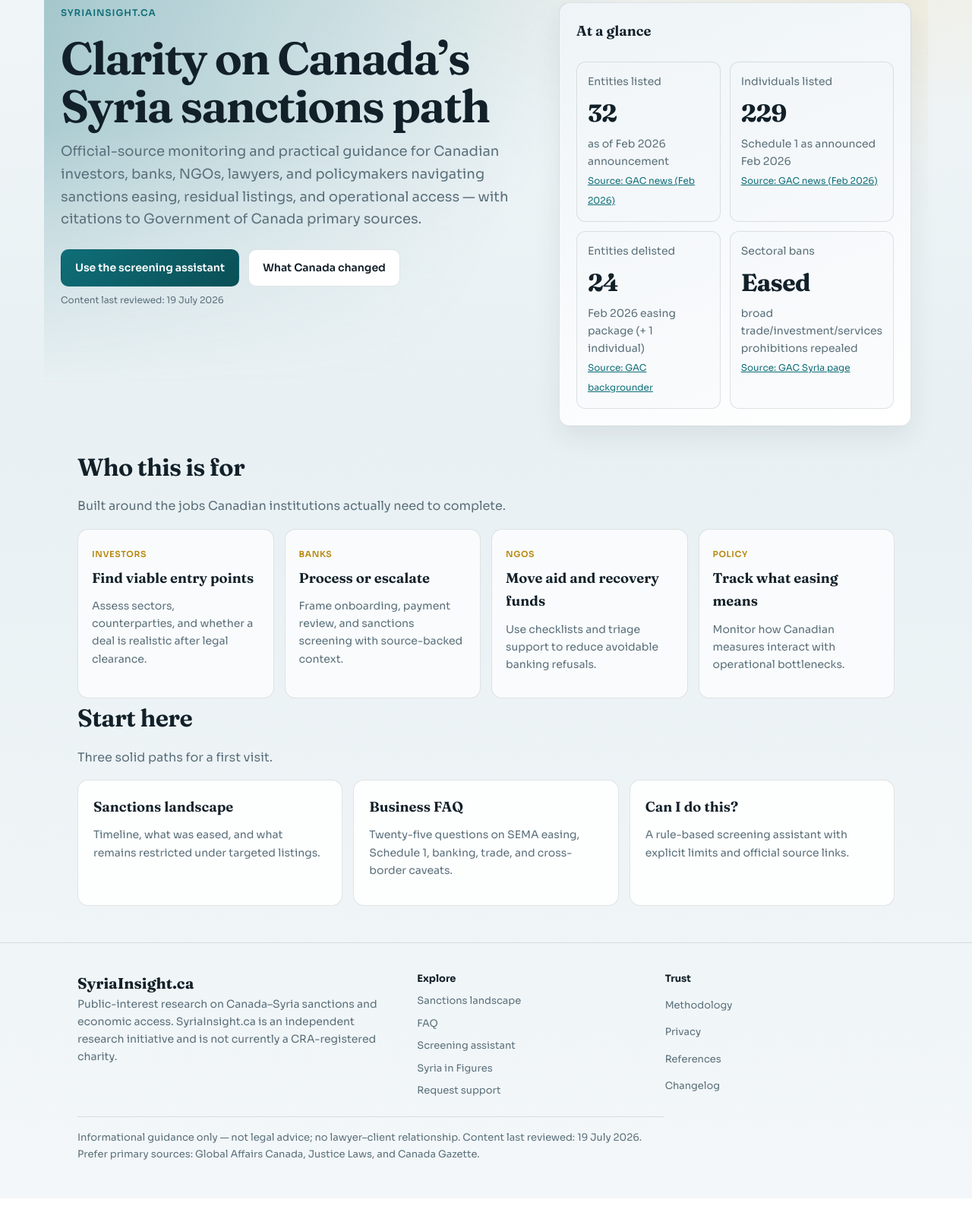
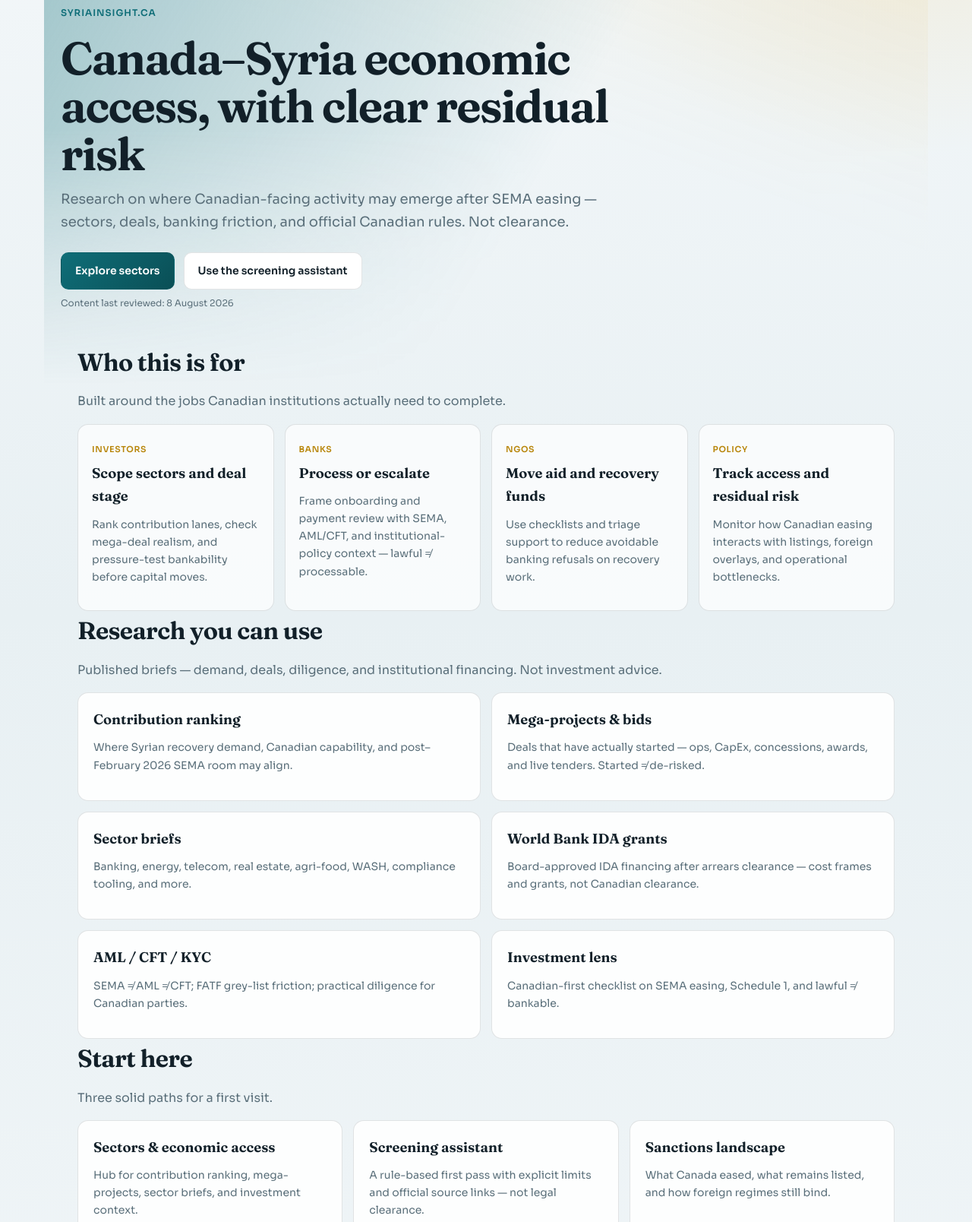
Before and after one commit to sameraljundi/canada-syria-access, a website: page site/index.html in a window 1280 px wide. Shown: the part 168-1776 px from the top of the page at 76% size. Before the commit the page ends 1745 px from the top, so only its background shows below. Drawn offline with Linux system fonts and the light colour scheme.

Commit message:
Reframe homepage as economic-access research hub.
Lead with sectors and published briefs instead of a sanctions KPI dashboard; keep residual-risk baseline and screening below the fold.

Co-authored-by: Cursor <cursoragent@cursor.com>

```diff
--- a/site/css/styles.css
+++ b/site/css/styles.css
@@ -154,6 +154,7 @@ h1 {
   margin: 10px 0 14px;
   max-width: 16ch;
 }
+.hero > h1 { max-width: 20ch; }
 .page-hero h1 { max-width: 22ch; }
 h2 {
   font-family: var(--font-display);
--- a/site/index.html
+++ b/site/index.html
@@ -3,8 +3,8 @@
 <head>
   <meta charset="utf-8"/>
   <meta name="viewport" content="width=device-width, initial-scale=1"/>
-  <meta name="description" content="SyriaInsight.ca — Canada-facing research and decision support on Syria sanctions easing, residual risk, and economic access."/>
-  <title>SyriaInsight.ca — Canada–Syria Sanctions &amp; Economic Access</title>
+  <meta name="description" content="SyriaInsight.ca — Canada-facing research on Syria economic access after SEMA easing: sectors, deals, banking friction, and residual sanctions risk."/>
+  <title>SyriaInsight.ca — Canada–Syria Economic Access</title>
   <link rel="preconnect" href="https://fonts.googleapis.com"/>
   <link rel="preconnect" href="https://fonts.gstatic.com" crossorigin/>
   <link href="https://fonts.googleapis.com/css2?family=Fraunces:opsz,wght@9..144,500;9..144,650;9..144,700&family=Sora:wght@400;500;600;700&display=swap" rel="stylesheet"/>
@@ -38,47 +38,14 @@
   <main>
     <section class="hero wrap">
       <div class="hero-plane" aria-hidden="true"></div>
-      <div class="split">
-        <div>
-          <p class="eyebrow">SyriaInsight.ca</p>
-          <h1>Clarity on Canada’s Syria sanctions path</h1>
-          <p class="lead">Official-source monitoring and practical guidance for Canadian investors, banks, NGOs, lawyers, and policymakers navigating sanctions easing, residual listings, and operational access — with citations to Government of Canada primary sources.</p>
-          <div class="cta">
-            <a class="btn primary" href="/tools.html">Use the screening assistant</a>
-            <a class="btn" href="/sanctions.html">What Canada changed</a>
-          </div>
-          <p class="updated">Content last reviewed: <time datetime="2026-07-19">19 July 2026</time></p>
-        </div>
-        <aside class="glance" aria-label="At a glance figures">
-          <h3>At a glance</h3>
-          <div class="kpis">
-            <div class="kpi">
-              <div class="small">Entities listed</div>
-              <div class="stat">32</div>
-              <div class="small">as of Feb 2026 announcement</div>
-              <a class="source-link" href="https://www.canada.ca/en/global-affairs/news/2026/02/minister-anand-announces-amendments-to-sanctions-related-to-syria.html" target="_blank" rel="noopener noreferrer">Source: GAC news (Feb 2026)</a>
-            </div>
-            <div class="kpi">
-              <div class="small">Individuals listed</div>
-              <div class="stat">229</div>
-              <div class="small">Schedule 1 as announced Feb 2026</div>
-              <a class="source-link" href="https://www.canada.ca/en/global-affairs/news/2026/02/minister-anand-announces-amendments-to-sanctions-related-to-syria.html" target="_blank" rel="noopener noreferrer">Source: GAC news (Feb 2026)</a>
-            </div>
-            <div class="kpi">
-              <div class="small">Entities delisted</div>
-              <div class="stat">24</div>
-              <div class="small">Feb 2026 easing package (+ 1 individual)</div>
-              <a class="source-link" href="https://www.canada.ca/en/global-affairs/news/2026/02/backgrounder-amendments-to-sanctions-related-to-syria.html" target="_blank" rel="noopener noreferrer">Source: GAC backgrounder</a>
-            </div>
-            <div class="kpi">
-              <div class="small">Sectoral bans</div>
-              <div class="stat">Eased</div>
-              <div class="small">broad trade/investment/services prohibitions repealed</div>
-              <a class="source-link" href="https://www.international.gc.ca/world-monde/international_relations-relations_internationales/sanctions/syria-syrie.aspx?lang=eng" target="_blank" rel="noopener noreferrer">Source: GAC Syria page</a>
-            </div>
-          </div>
-        </aside>
+      <p class="eyebrow">SyriaInsight.ca</p>
+      <h1>Canada–Syria economic access, with clear residual risk</h1>
+      <p class="lead">Research on where Canadian-facing activity may emerge after SEMA easing — sectors, deals, banking friction, and official Canadian rules. Not clearance.</p>
+      <div class="cta">
+        <a class="btn primary" href="/sectors.html">Explore sectors</a>
+        <a class="btn" href="/tools.html">Use the screening assistant</a>
       </div>
+      <p class="updated">Content last reviewed: <time datetime="2026-08-08">8 August 2026</time></p>
     </section>
 
     <section class="wrap">
@@ -87,10 +54,43 @@
         <p>Built around the jobs Canadian institutions actually need to complete.</p>
       </div>
       <div class="grid-4">
-        <article class="audience"><span class="badge">Investors</span><h3>Find viable entry points</h3><p class="small">Assess sectors, counterparties, and whether a deal is realistic after legal clearance.</p></article>
-        <article class="audience"><span class="badge">Banks</span><h3>Process or escalate</h3><p class="small">Frame onboarding, payment review, and sanctions screening with source-backed context.</p></article>
-        <article class="audience"><span class="badge">NGOs</span><h3>Move aid and recovery funds</h3><p class="small">Use checklists and triage support to reduce avoidable banking refusals.</p></article>
-        <article class="audience"><span class="badge">Policy</span><h3>Track what easing means</h3><p class="small">Monitor how Canadian measures interact with operational bottlenecks.</p></article>
+        <article class="audience"><span class="badge">Investors</span><h3>Scope sectors and deal stage</h3><p class="small">Rank contribution lanes, check mega-deal realism, and pressure-test bankability before capital moves.</p></article>
+        <article class="audience"><span class="badge">Banks</span><h3>Process or escalate</h3><p class="small">Frame onboarding and payment review with SEMA, AML/CFT, and institutional-policy context — lawful ≠ processable.</p></article>
+        <article class="audience"><span class="badge">NGOs</span><h3>Move aid and recovery funds</h3><p class="small">Use checklists and triage support to reduce avoidable banking refusals on recovery work.</p></article>
+        <article class="audience"><span class="badge">Policy</span><h3>Track access and residual risk</h3><p class="small">Monitor how Canadian easing interacts with listings, foreign overlays, and operational bottlenecks.</p></article>
+      </div>
+    </section>
+
+    <section class="wrap">
+      <div class="section-head">
+        <h2>Research you can use</h2>
+        <p>Published briefs — demand, deals, diligence, and institutional financing. Not investment advice.</p>
+      </div>
+      <div class="grid-2">
+        <a class="panel" href="/sectors/contribution.html" style="text-decoration:none;color:inherit">
+          <h3>Contribution ranking</h3>
+          <p class="small">Where Syrian recovery demand, Canadian capability, and post–February 2026 SEMA room may align.</p>
+        </a>
+        <a class="panel" href="/sectors/mega-projects.html" style="text-decoration:none;color:inherit">
+          <h3>Mega-projects &amp; bids</h3>
+          <p class="small">Deals that have actually started — ops, CapEx, concessions, awards, and live tenders. Started ≠ de-risked.</p>
+        </a>
+        <a class="panel" href="/sectors.html" style="text-decoration:none;color:inherit">
+          <h3>Sector briefs</h3>
+          <p class="small">Banking, energy, telecom, real estate, agri-food, WASH, compliance tooling, and more.</p>
+        </a>
+        <a class="panel" href="/figures.html#wb-ida" style="text-decoration:none;color:inherit">
+          <h3>World Bank IDA grants</h3>
+          <p class="small">Board-approved IDA financing after arrears clearance — cost frames and grants, not Canadian clearance.</p>
+        </a>
+        <a class="panel" href="/sectors/aml-cft-kyc.html" style="text-decoration:none;color:inherit">
+          <h3>AML / CFT / KYC</h3>
+          <p class="small">SEMA ≠ AML ≠ CFT; FATF grey-list friction; practical diligence for Canadian parties.</p>
+        </a>
+        <a class="panel" href="/sectors/investment.html" style="text-decoration:none;color:inherit">
+          <h3>Investment lens</h3>
+          <p class="small">Canadian-first checklist on SEMA easing, Schedule 1, and lawful ≠ bankable.</p>
+        </a>
       </div>
     </section>
 
@@ -100,23 +100,36 @@
         <p>Three solid paths for a first visit.</p>
       </div>
       <div class="grid-3">
+        <a class="panel" href="/sectors.html" style="text-decoration:none;color:inherit">
+          <h3>Sectors &amp; economic access</h3>
+          <p class="small">Hub for contribution ranking, mega-projects, sector briefs, and investment context.</p>
+        </a>
+        <a class="panel" href="/tools.html" style="text-decoration:none;color:inherit">
+          <h3>Screening assistant</h3>
+          <p class="small">A rule-based first pass with explicit limits and official source links — not legal clearance.</p>
+        </a>
         <a class="panel" href="/sanctions.html" style="text-decoration:none;color:inherit">
           <h3>Sanctions landscape</h3>
-          <p class="small">Timeline, what was eased, and what remains restricted under targeted listings.</p>
+          <p class="small">What Canada eased, what remains listed, and how foreign regimes still bind.</p>
         </a>
-        <a class="panel" href="/faq.html" style="text-decoration:none;color:inherit">
-          <h3>Business FAQ</h3>
-          <p class="small">Twenty-five questions on SEMA easing, Schedule 1, banking, trade, and cross-border caveats.</p>
-        </a>
-        <a class="panel" href="/tools.html" style="text-decoration:none;color:inherit">
-          <h3>Can I do this?</h3>
-          <p class="small">A rule-based screening assistant with explicit limits and official source links.</p>
-        </a>
+      </div>
+    </section>
+
+    <section class="wrap" style="margin-bottom:48px">
+      <div class="section-head">
+        <h2>Legal baseline</h2>
+        <p>Announcement snapshot — not a live list scrape. Re-check official sources before acting.</p>
+      </div>
+      <div class="callout">
+        <strong>As announced February 2026:</strong> <strong>32</strong> entities and <strong>229</strong> individuals remained on Schedule 1; <strong>24</strong> entities were delisted; broad sectoral trade/investment/services prohibitions were repealed.
+        <a href="https://www.canada.ca/en/global-affairs/news/2026/02/minister-anand-announces-amendments-to-sanctions-related-to-syria.html" target="_blank" rel="noopener noreferrer">GAC news</a> ·
+        <a href="/sanctions.html">Sanctions landscape</a> ·
+        <a href="/figures.html">Syria in Figures</a>
       </div>
     </section>
   </main>
 
-    <footer>
+  <footer>
     <div class="wrap">
       <div class="footer-grid">
         <div>
@@ -125,6 +138,8 @@
         </div>
         <div class="footer-links">
           <strong style="color:var(--text)">Explore</strong>
+          <a href="/sectors.html">Economic sectors</a>
+          <a href="/sectors/mega-projects.html">Mega-projects &amp; bids</a>
           <a href="/sanctions.html">Sanctions landscape</a>
           <a href="/faq.html">FAQ</a>
           <a href="/tools.html">Screening assistant</a>
@@ -141,7 +156,7 @@
       </div>
       <div class="footer-legal">
         Informational guidance only — not legal advice; no lawyer–client relationship.
-        Content last reviewed: <time datetime="2026-07-19">19 July 2026</time>.
+        Content last reviewed: <time datetime="2026-08-08">8 August 2026</time>.
         Prefer primary sources: Global Affairs Canada, Justice Laws, and Canada Gazette.
       </div>
     </div>
```
Also changed, not shown: docs/CONTENT_CHANGELOG.md (+6 -0 lines), site/changelog.html (+9 -0 lines), .github/workflows/build.yml.
